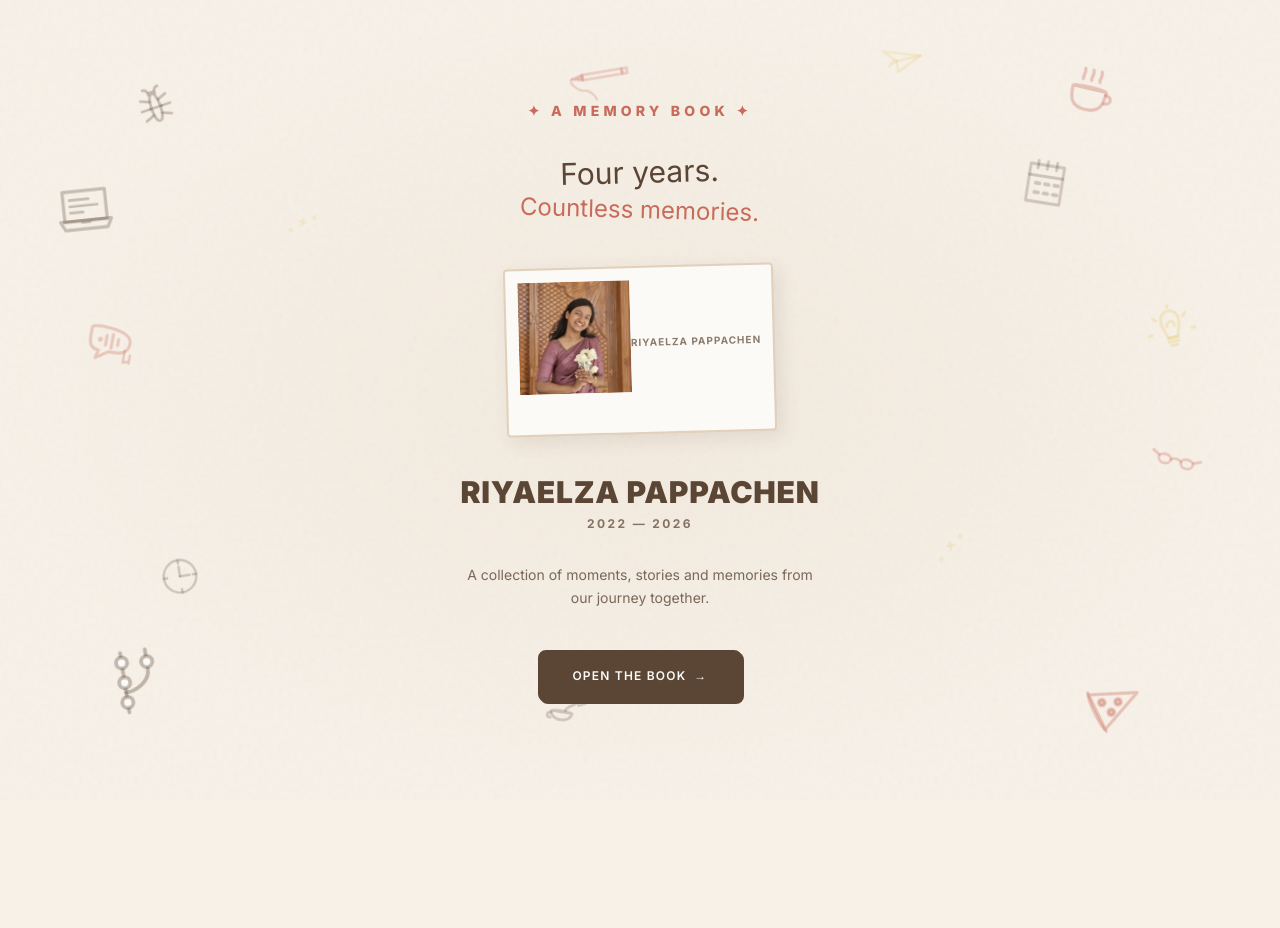
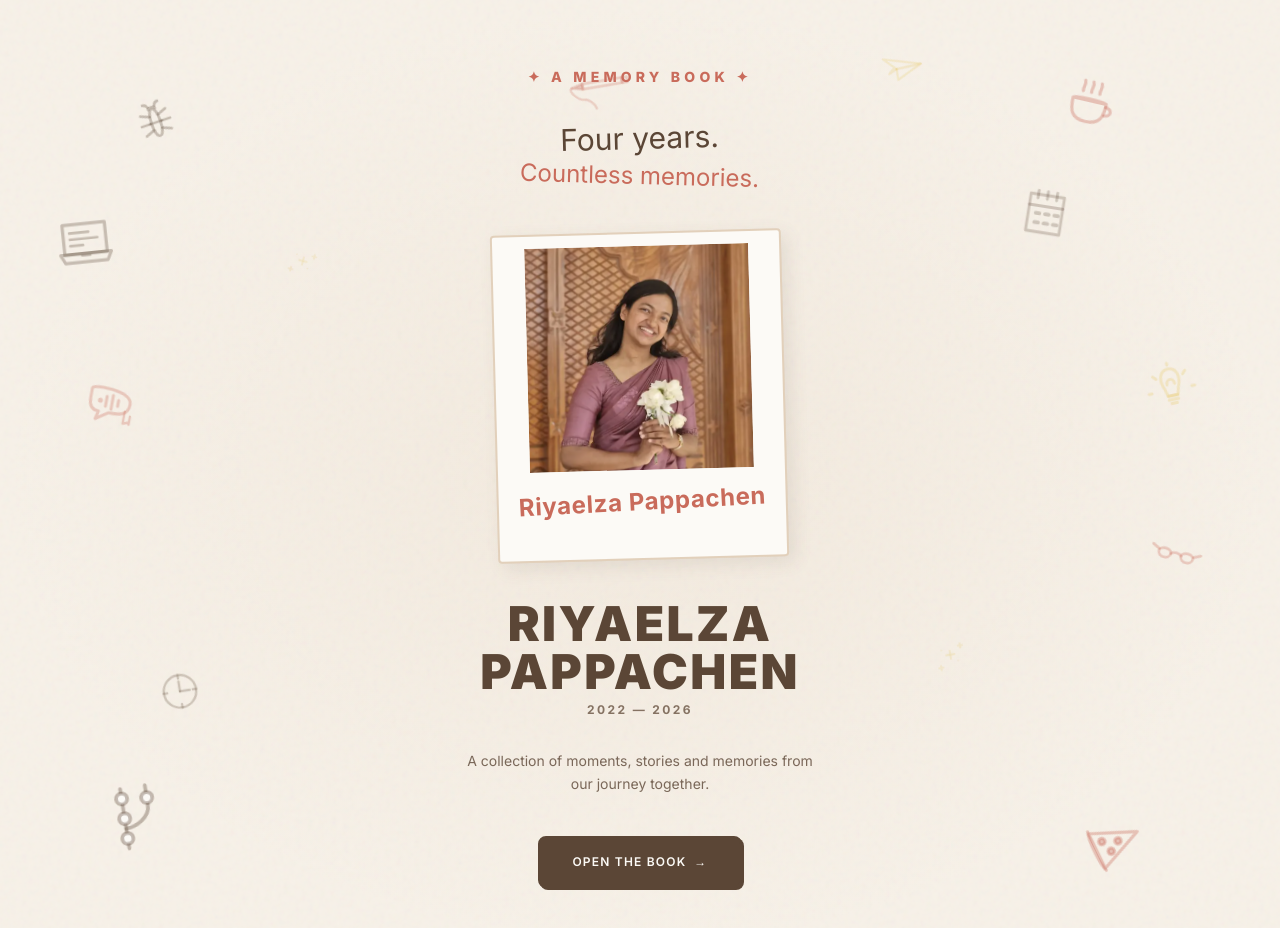
Before and after one commit to krushna-cctech/memory_book, a Next.js app: page / in a window 1280 px wide. Shown: the top 928 px of the page. Before the commit the page ends 800 px from the top, so only its background shows below. Built offline with nearby package versions, Linux system fonts and the light colour scheme; a web font is replaced by a local one.

Commit message:
feat: implement landing page with decorative doodles and polaroid-style avatar frame component

```diff
--- a/app/page.tsx
+++ b/app/page.tsx
@@ -4,7 +4,6 @@ import Link from "next/link";
 import { motion } from "framer-motion";
 import { Avatar } from "@/components/avatar/Avatar";
 import { AvatarFrame } from "@/components/avatar/AvatarFrame";
-import { Button } from "@/components/ui/Button";
 import { Container } from "@/components/layout/Container";
 import { PageTransition } from "@/components/layout/PageTransition";
 import { farewell } from "@/data/farewell";
@@ -153,14 +152,14 @@ export default function Home() {
               variants={shouldReduceMotion ? {} : fadeUp(0.6)}
               className="py-2"
             >
-              <AvatarFrame variant="polaroid">
+              <AvatarFrame variant="polaroid" className="max-w-[260px] md:max-w-[320px]">
                 <Avatar
                   src={teammate.avatar}
                   name={teammate.name}
                   size="xl"
-                  className="rounded-none border-none shadow-none w-28 h-28"
+                  className="rounded-none border-none shadow-none w-44 h-44 md:w-56 md:h-56"
                 />
-                <div className="mt-3 font-serif text-[10px] font-bold text-primary/70 tracking-widest uppercase select-none">
+                <div className="mt-4 font-handwritten text-xl md:text-2xl text-accent font-bold select-none rotate-[-1.5deg] px-2 tracking-wide">
                   {teammate.name}
                 </div>
               </AvatarFrame>
@@ -168,7 +167,7 @@ export default function Home() {
 
             {/* 4. Dedication Details */}
             <motion.div variants={shouldReduceMotion ? {} : fadeUp(0.65)} className="space-y-1.5">
-              <h1 className="font-serif text-2xl md:text-3xl text-primary font-black uppercase tracking-wide">
+              <h1 className="font-serif text-3xl md:text-4xl lg:text-5xl text-primary font-black uppercase tracking-wider">
                 {teammate.name}
               </h1>
               {teammate.joiningYear && teammate.leavingYear && (
@@ -188,16 +187,13 @@ export default function Home() {
 
             {/* 6. Navigation Button */}
             <motion.div variants={shouldReduceMotion ? {} : fadeUp(0.75)} className="pt-2">
-              <Link href="/farewell" passHref legacyBehavior>
-                <Button
-                  variant="primary"
-                  size="lg"
-                  className="font-serif text-xs uppercase tracking-widest px-8 py-4 group"
-                  aria-label="Open the memory book"
-                >
-                  Open the Book
-                  <span className="inline-block transition-transform duration-300 group-hover:translate-x-1.5 ml-2 font-sans" aria-hidden="true">&rarr;</span>
-                </Button>
+              <Link
+                href="/farewell"
+                className="inline-flex items-center justify-center font-serif font-semibold transition-all duration-300 rounded-lg focus-visible:outline-none focus-visible:ring-2 focus-visible:ring-accent focus-visible:ring-offset-2 cursor-pointer active:scale-95 bg-primary text-card border-2 border-primary hover:bg-transparent hover:text-primary shadow-[2px_2px_0px_rgba(91,70,54,1)] hover:shadow-none translate-y-0 active:translate-y-[2px] active:shadow-none font-serif text-xs uppercase tracking-widest px-8 py-4 group"
+                aria-label="Open the memory book"
+              >
+                Open the Book
+                <span className="inline-block transition-transform duration-300 group-hover:translate-x-1.5 ml-2 font-sans" aria-hidden="true">&rarr;</span>
               </Link>
             </motion.div>
           </motion.div>
--- a/components/avatar/AvatarFrame.tsx
+++ b/components/avatar/AvatarFrame.tsx
@@ -12,7 +12,7 @@ export const AvatarFrame = ({ className, variant = "antique", children, ...props
       className={cn(
         "relative flex items-center justify-center transition-all duration-300",
         variant === "antique" && "border-4 border-double border-primary bg-card/60 shadow-[4px_4px_16px_rgba(91,70,54,0.15)] rounded-full p-2",
-        variant === "polaroid" && "bg-card border-2 border-secondary/70 p-3 pb-10 shadow-[6px_6px_18px_rgba(91,70,54,0.1)] rounded-sm rotate-[-1.5deg] hover:rotate-0 hover:scale-[1.03] transition-transform duration-300",
+        variant === "polaroid" && "flex-col bg-card border-2 border-secondary/70 p-3 pb-10 shadow-[6px_6px_18px_rgba(91,70,54,0.1)] rounded-sm rotate-[-1.5deg] hover:rotate-0 hover:scale-[1.03] transition-transform duration-300",
         variant === "simple" && "border-2 border-secondary/60 rounded-full p-1",
         className
       )}
```
